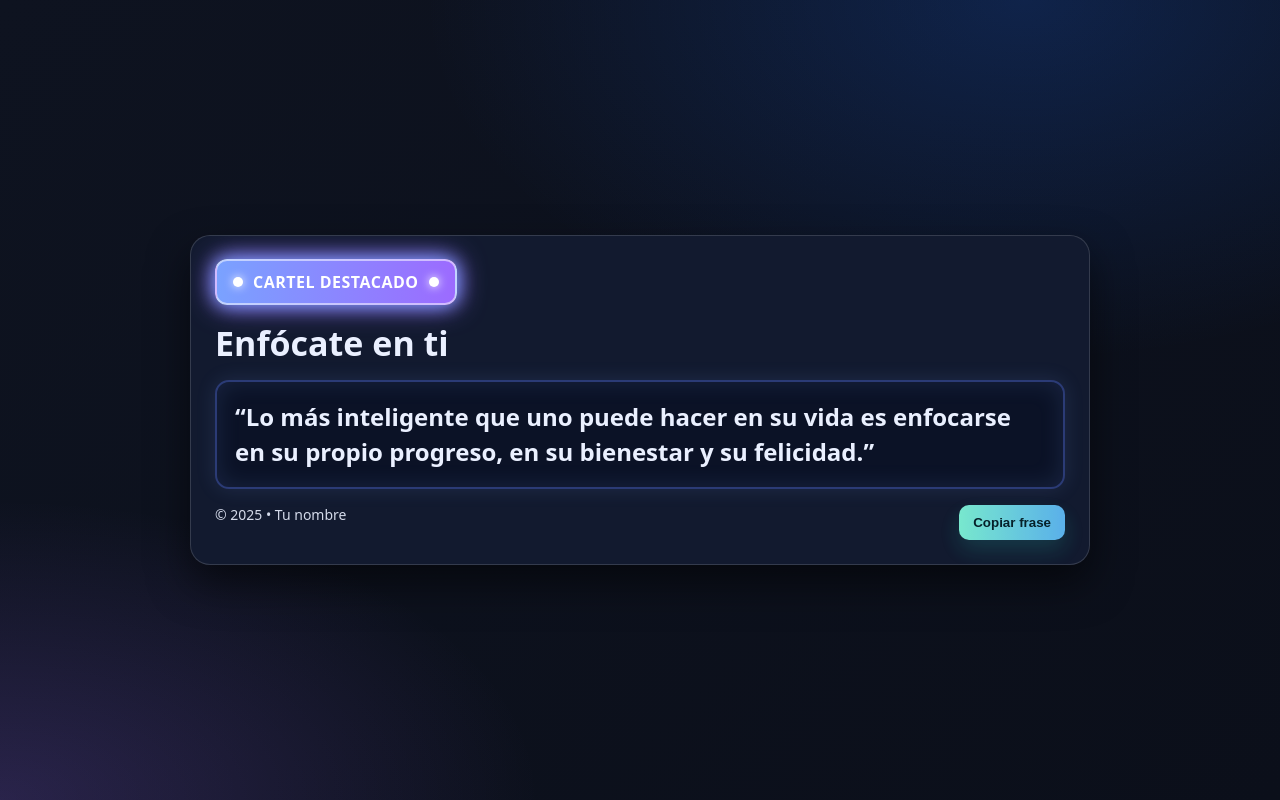
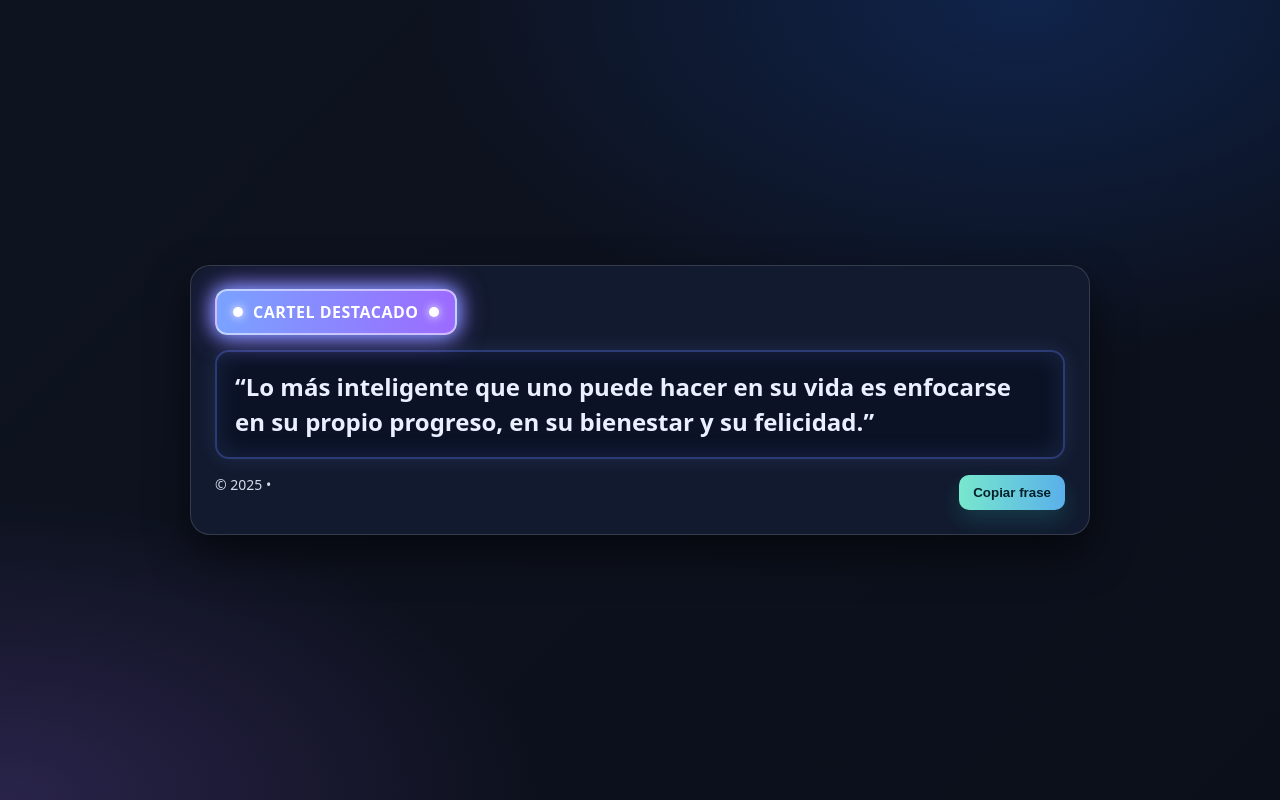
Before and after one commit to adrianrs928222/99, a plain HTML site: page index.html in a window 1280 px wide. Drawn offline with Linux system fonts and the light colour scheme.

Commit message:
index.html

```diff
--- a/index.html
+++ b/index.html
@@ -54,15 +54,13 @@
       <span class="dot" aria-hidden="true"></span>
     </div>
 
-    <h1>Enfócate en ti</h1>
-
     <div class="quote">
       “Lo más inteligente que uno puede hacer en su vida es enfocarse en su propio progreso,
       en su bienestar y su felicidad.”
     </div>
 
     <div class="footer">
-      <span>© 2025 • Tu nombre</span>
+      <span>© 2025 •</span>
       <button id="copiar">Copiar frase</button>
     </div>
   </section>
```
